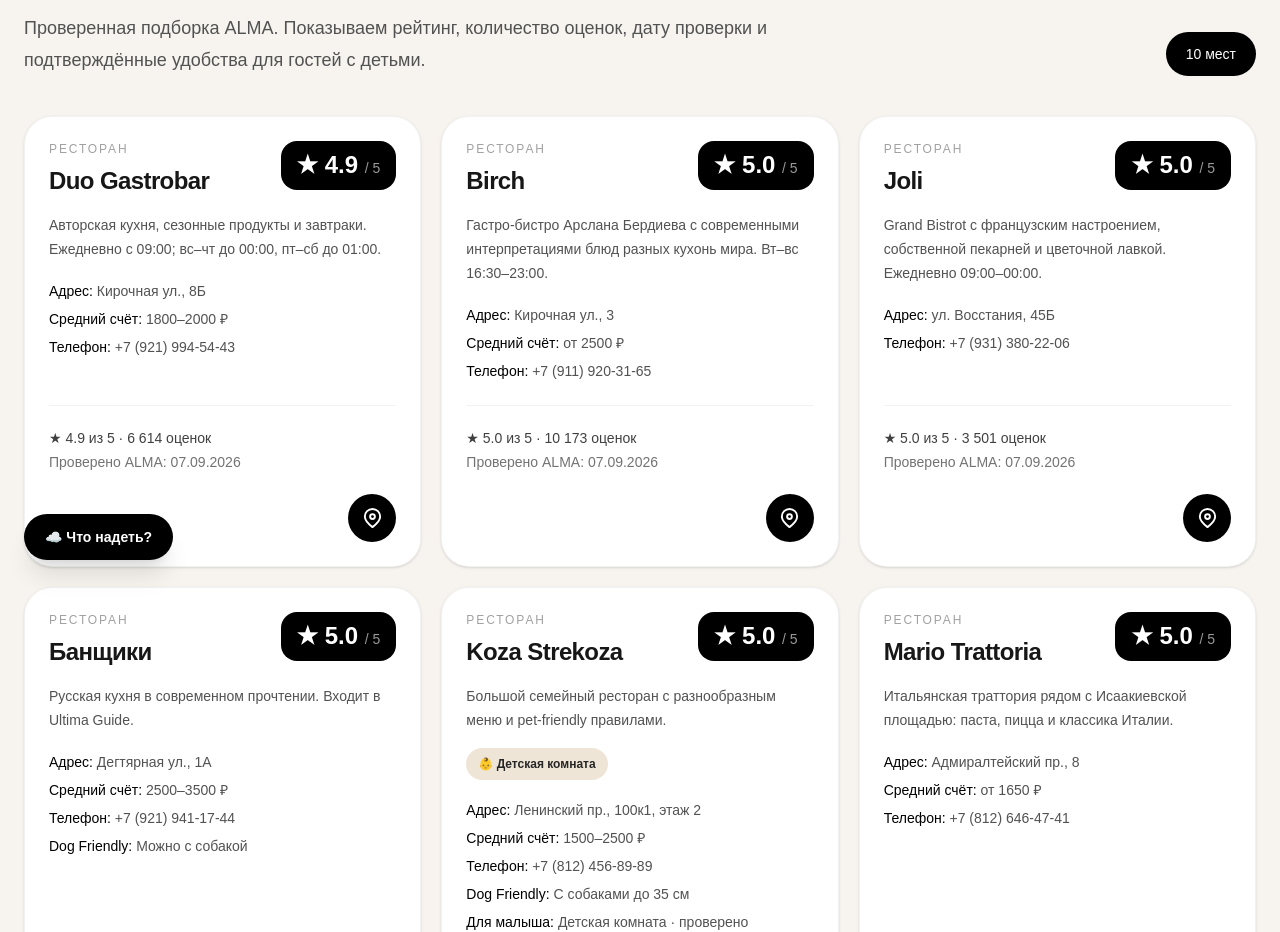
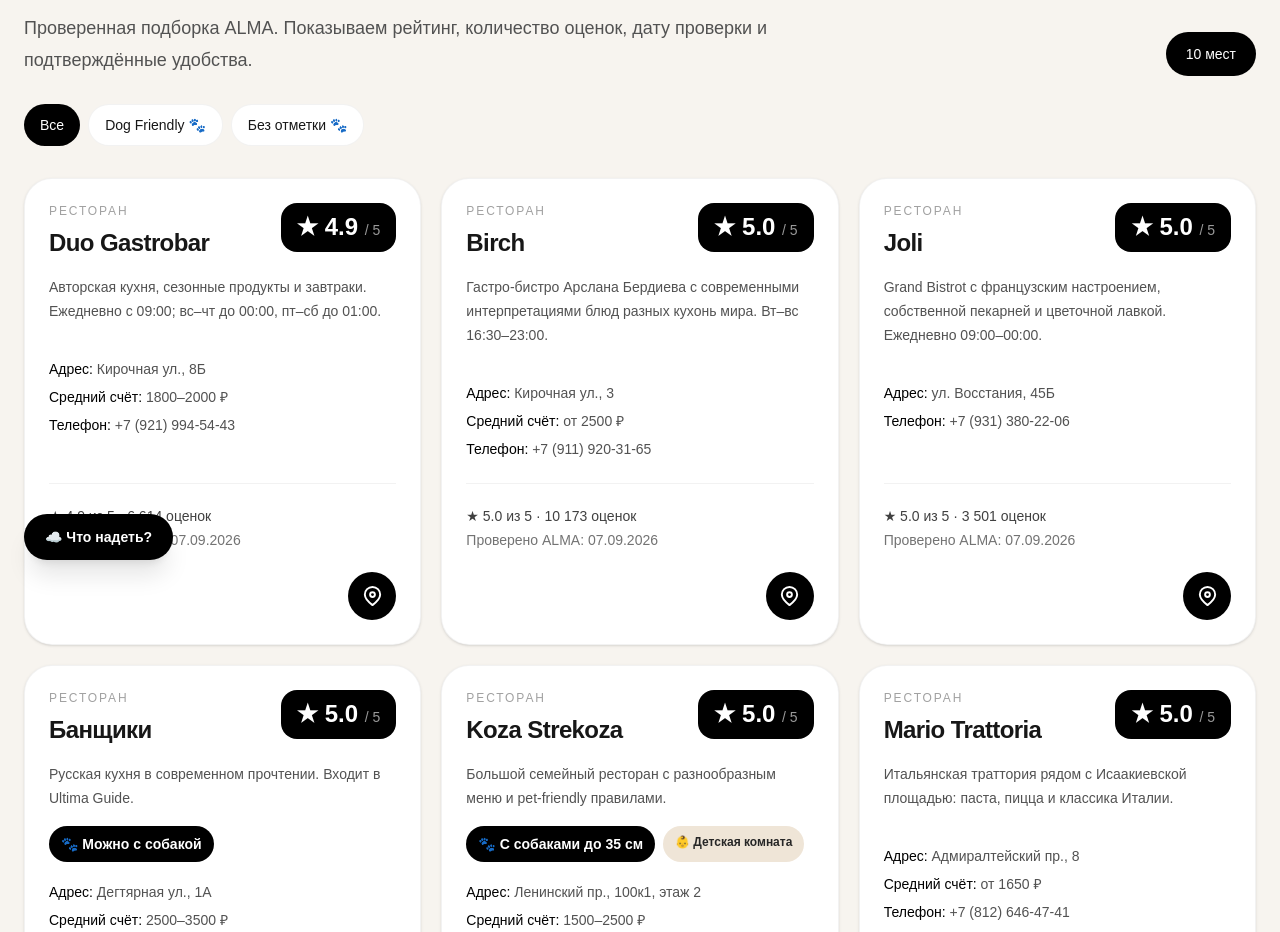
Before and after one commit to olgakastanova48386-dotcom/alma, a Next.js app: page /restaurants in a window 1280 px wide. Shown: the part 220-1152 px from the top of the page. Built offline with nearby package versions, Linux system fonts and the light colour scheme; no server answers.

Commit message:
Add dog-friendly status filter to restaurants

```diff
--- a/app/restaurants/page.tsx
+++ b/app/restaurants/page.tsx
@@ -1,22 +1,40 @@
+"use client";
+
 import Link from "next/link";
+import { useMemo, useState } from "react";
 import { restaurantPlaces } from "@/data/restaurantPlaces";
 
+type DogFilter = "Все" | "Dog Friendly 🐾" | "Без отметки 🐾";
+
 export default function RestaurantsPage() {
+  const [dogFilter, setDogFilter] = useState<DogFilter>("Все");
+  const filtered = useMemo(() => restaurantPlaces.filter((place) => {
+    if (dogFilter === "Dog Friendly 🐾") return Boolean(place.dogFriendly);
+    if (dogFilter === "Без отметки 🐾") return !place.dogFriendly;
+    return true;
+  }), [dogFilter]);
+
   return (
     <main className="min-h-screen bg-[#f7f4ef] pt-28 sm:pt-32 pb-16">
       <div className="max-w-7xl mx-auto px-4 sm:px-6">
         <div className="flex flex-col lg:flex-row lg:items-end lg:justify-between gap-6">
-          <div><p className="text-xs uppercase tracking-[0.22em] text-neutral-500">ALMA · Санкт-Петербург</p><h1 className="mt-3 text-4xl sm:text-5xl lg:text-6xl font-bold tracking-tight">Рестораны с рейтингом 4,5–5,0</h1><p className="mt-4 max-w-3xl text-neutral-600 text-base sm:text-lg leading-8">Проверенная подборка ALMA. Показываем рейтинг, количество оценок, дату проверки и подтверждённые удобства для гостей с детьми.</p></div>
-          <div className="rounded-full bg-black text-white px-5 py-3 text-sm font-medium self-start lg:self-auto">{restaurantPlaces.length} мест</div>
+          <div><p className="text-xs uppercase tracking-[0.22em] text-neutral-500">ALMA · Санкт-Петербург</p><h1 className="mt-3 text-4xl sm:text-5xl lg:text-6xl font-bold tracking-tight">Рестораны с рейтингом 4,5–5,0</h1><p className="mt-4 max-w-3xl text-neutral-600 text-base sm:text-lg leading-8">Проверенная подборка ALMA. Показываем рейтинг, количество оценок, дату проверки и подтверждённые удобства.</p></div>
+          <div className="rounded-full bg-black text-white px-5 py-3 text-sm font-medium self-start lg:self-auto">{filtered.length} мест</div>
         </div>
-        <div className="mt-10 grid md:grid-cols-2 xl:grid-cols-3 gap-5">
-          {restaurantPlaces.map((place, index) => (
+
+        <div className="mt-7 flex flex-wrap gap-2">
+          {(["Все", "Dog Friendly 🐾", "Без отметки 🐾"] as DogFilter[]).map((item) => <button key={item} type="button" onClick={() => setDogFilter(item)} className={`rounded-full px-4 py-2.5 text-sm font-medium transition ${dogFilter === item ? "bg-black text-white" : "bg-white border border-black/5 hover:border-black/20"}`}>{item}</button>)}
+        </div>
+        {dogFilter === "Без отметки 🐾" && <p className="mt-3 text-xs text-neutral-500">«Без отметки» означает, что ALMA пока не подтверждала Dog Friendly-условия. Это не означает запрет на посещение с собакой.</p>}
+
+        <div className="mt-8 grid md:grid-cols-2 xl:grid-cols-3 gap-5">
+          {filtered.map((place) => (
             <article key={place.id} className="rounded-[28px] bg-white border border-black/5 p-6 shadow-sm flex flex-col">
               <div className="flex items-start justify-between gap-4"><div><p className="text-xs uppercase tracking-[0.16em] text-neutral-400">Ресторан</p><h2 className="mt-2 text-2xl font-semibold tracking-tight">{place.name}</h2></div><div className="shrink-0 rounded-2xl bg-black px-4 py-3 text-white text-xl sm:text-2xl font-bold leading-none">★ {place.rating.toFixed(1)} <span className="text-sm font-medium text-white/60">/ 5</span></div></div>
               <p className="mt-4 text-sm leading-6 text-neutral-600">{place.note}</p>
-              {place.babyCare && <div className="mt-4"><span className="inline-flex rounded-full bg-[#efe5d7] px-3 py-2 text-xs font-semibold text-neutral-800">👶 {place.babyCare}</span></div>}
-              <div className="mt-5 space-y-2 text-sm text-neutral-600"><p><span className="text-black font-medium">Адрес:</span> {place.address}</p>{place.averageBill && <p><span className="text-black font-medium">Средний счёт:</span> {place.averageBill}</p>}{place.phone && <p><span className="text-black font-medium">Телефон:</span> {place.phone}</p>}{place.dogFriendly && <p><span className="text-black font-medium">Dog Friendly:</span> {place.dogFriendly}</p>}{place.babyCare && <p><span className="text-black font-medium">Для малыша:</span> {place.babyCare}{place.babyCareVerifiedAt ? ` · проверено ${place.babyCareVerifiedAt}` : ""}</p>}</div>
-              <div className="mt-auto pt-6"><div className="pt-5 border-t border-black/5 text-sm text-neutral-500 leading-6"><p className="font-medium text-neutral-700">★ {place.rating.toFixed(1)} из 5 · {place.ratingCount.toLocaleString("ru-RU")} оценок</p><p>Проверено ALMA: {place.ratingUpdated}</p></div><div className="mt-5 flex justify-end"><Link href={`/map?place=${2001 + index}`} title="На карте" aria-label={`${place.name} на карте ALMA`} className="inline-flex h-12 w-12 items-center justify-center rounded-full bg-black text-white transition hover:scale-105"><svg viewBox="0 0 24 24" width="23" height="23" fill="none" stroke="currentColor" strokeWidth="2" strokeLinecap="round" strokeLinejoin="round" aria-hidden="true"><path d="M20 10c0 5-8 11-8 11S4 15 4 10a8 8 0 1 1 16 0Z"/><circle cx="12" cy="10" r="2.5"/></svg></Link></div></div>
+              <div className="mt-4 flex flex-wrap gap-2">{place.dogFriendly && <span className="inline-flex rounded-full bg-black text-white px-3 py-2 text-sm font-semibold">🐾 {place.dogFriendly}</span>}{place.babyCare && <span className="inline-flex rounded-full bg-[#efe5d7] px-3 py-2 text-xs font-semibold text-neutral-800">👶 {place.babyCare}</span>}</div>
+              <div className="mt-5 space-y-2 text-sm text-neutral-600"><p><span className="text-black font-medium">Адрес:</span> {place.address}</p>{place.averageBill && <p><span className="text-black font-medium">Средний счёт:</span> {place.averageBill}</p>}{place.phone && <p><span className="text-black font-medium">Телефон:</span> {place.phone}</p>}{place.babyCare && <p><span className="text-black font-medium">Для малыша:</span> {place.babyCare}{place.babyCareVerifiedAt ? ` · проверено ${place.babyCareVerifiedAt}` : ""}</p>}</div>
+              <div className="mt-auto pt-6"><div className="pt-5 border-t border-black/5 text-sm text-neutral-500 leading-6"><p className="font-medium text-neutral-700">★ {place.rating.toFixed(1)} из 5 · {place.ratingCount.toLocaleString("ru-RU")} оценок</p><p>Проверено ALMA: {place.ratingUpdated}</p></div><div className="mt-5 flex justify-end"><Link href={`/map?place=${2000 + place.id}`} title="На карте" aria-label={`${place.name} на карте ALMA`} className="inline-flex h-12 w-12 items-center justify-center rounded-full bg-black text-white transition hover:scale-105"><svg viewBox="0 0 24 24" width="23" height="23" fill="none" stroke="currentColor" strokeWidth="2" strokeLinecap="round" strokeLinejoin="round" aria-hidden="true"><path d="M20 10c0 5-8 11-8 11S4 15 4 10a8 8 0 1 1 16 0Z"/><circle cx="12" cy="10" r="2.5"/></svg></Link></div></div>
             </article>
           ))}
         </div>
```
